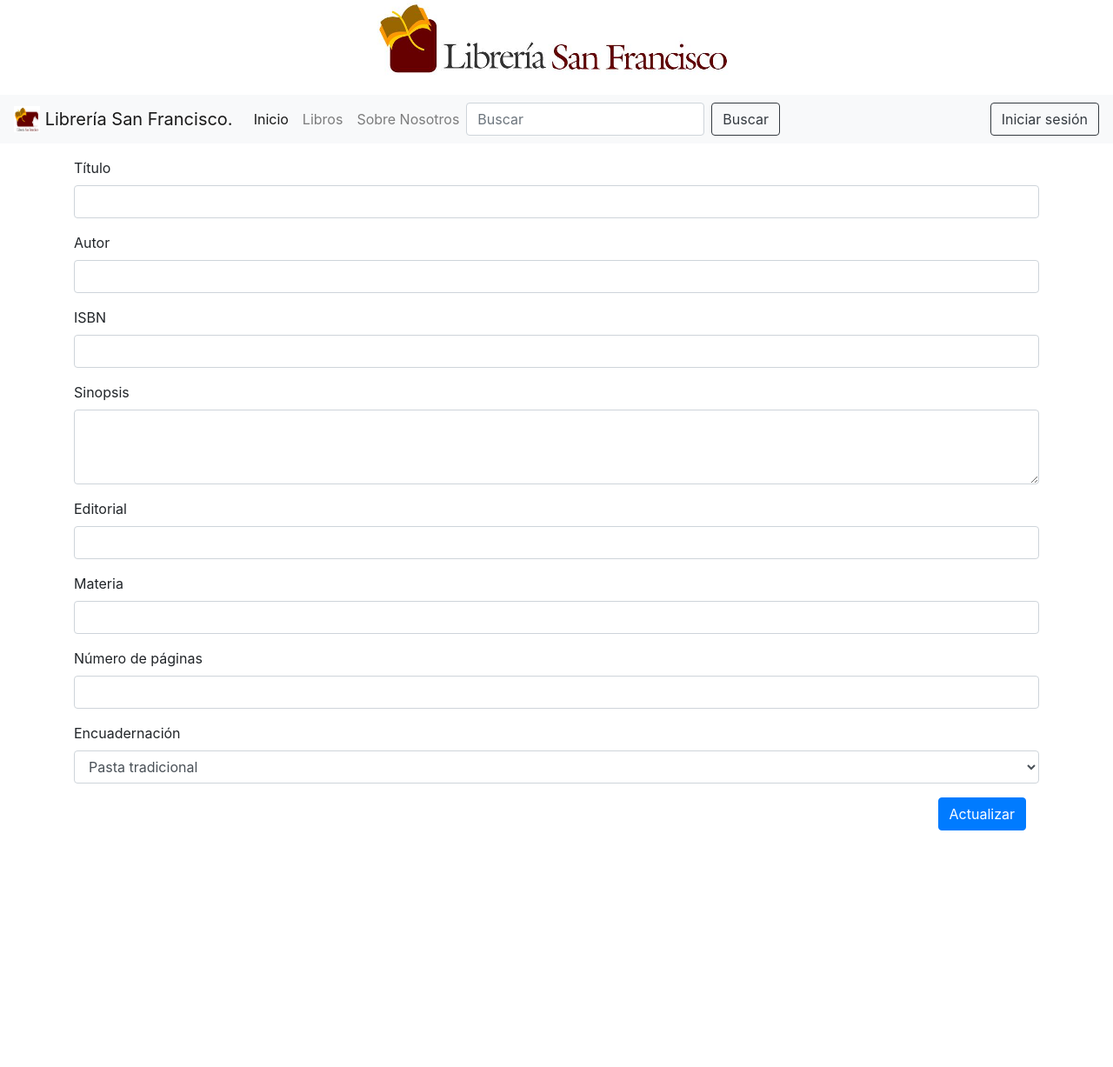
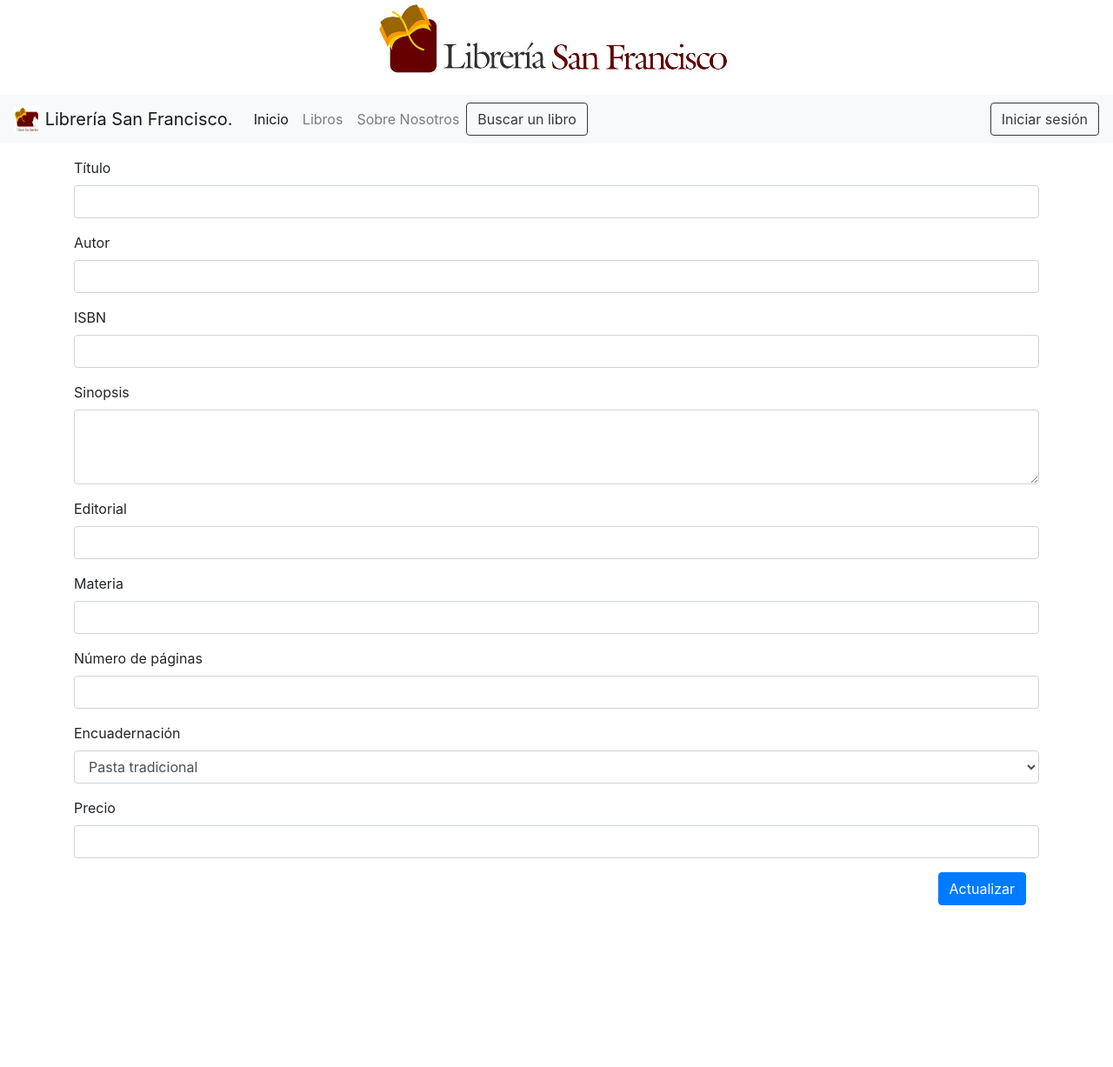
Before and after one commit to ricardogabrielvalle/proyecto_abd, a PHP site: page /modificando_libro.php in a window 1280 px wide. Shown: the top 1227 px of the page at 87% size. Run offline with PHP 8.4, Linux system fonts and the light colour scheme; data comes from the database, SQL or seed files in the repository; data that the repository does not hold is empty; some libraries are stand-ins or nearby versions.

Commit message:
Cambié la estructura de la base de datos

```diff
--- a/actualiza_libro.php
+++ b/actualiza_libro.php
@@ -8,6 +8,7 @@ $editorial = $_POST['editorial'];
 $materia = $_POST['materia'];
 $paginas = $_POST['paginas'];
 $encuadernacion = $_POST['encuadernacion'];
+$precio = $_POST['precio'];
 
 require "conexion.php";
 
@@ -46,6 +47,10 @@ $sql = "UPDATE libros SET encuadernacion='$encuadernacion' WHERE codigo=$codigo"
 if ($conexion->query($sql) !== TRUE) {
     $error = true;
 }
+$sql = "UPDATE libros SET precio='$precio' WHERE codigo=$codigo";
+if ($conexion->query($sql) !== TRUE) {
+    $error = true;
+}
 
 
 //Comprobamos si hubo errores antes de hacer commit
--- a/agregar_libro.php
+++ b/agregar_libro.php
@@ -38,6 +38,10 @@ include 'navbar.php';
 	      <option>Pasta dura</option>
 	    </select>
 	  </div>
+	  <div class="form-group">
+	    <label for="precio">Precio</label>
+	    <input type="text" class="form-control" id="precio" name="precio" placeholder="Escriba el precio del libro">
+	  </div>
 	  <button type="submit" class="btn btn-primary">Submit</button>
 	</form>
 </div>
--- a/insertar_libro.php
+++ b/insertar_libro.php
@@ -8,6 +8,7 @@ $editorial = $_POST['editorial'];
 $materia = $_POST['materia'];
 $paginas = $_POST['paginas'];
 $encuadernacion = $_POST['encuadernacion'];
+$precio = $_POST['precio'];
 $estado_insercion = false;
 /*
 echo "$titulo \n";
@@ -20,8 +21,8 @@ echo "$paginas \n";
 echo "$encuadernacion \n";
 */
 require 'conexion.php';// se realiza la conexión a la BD
-$sql = "INSERT INTO libros (titulo, autor, isbn, sinopsis, editorial, materia, paginas, encuadernacion) VALUES
-('$titulo', '$autor', '$isbn', '$sinopsis', '$editorial', '$materia', '$paginas', '$encuadernacion')";
+$sql = "INSERT INTO libros (titulo, autor, isbn, sinopsis, editorial, materia, paginas, encuadernacion, precio) VALUES
+('$titulo', '$autor', '$isbn', '$sinopsis', '$editorial', '$materia', '$paginas', '$encuadernacion', '$precio')";
 if ($conexion->query($sql) === TRUE)
 {
     $estado_insercion = true;
--- a/mis_favoritos.php
+++ b/mis_favoritos.php
@@ -24,6 +24,7 @@
                     <th scope="col">Materia</th>
                     <th scope="col">Páginas</th>
                     <th scope="col">Encuadernación</th>
+                    <th scope="col">Precio</th>
                 </tr>
             </thead>
 	<?php if ($resultado->num_rows > 0): ?>
@@ -43,6 +44,7 @@
                 $materia = $row_libro["materia"];
                 $paginas = $row_libro["paginas"];
                 $encuadernacion = $row_libro["encuadernacion"];
+                $precio = $row_libro['precio'];
 	        	?>
 	        	<tbody>
                 	<tr>
@@ -55,6 +57,7 @@
                         <td><?php echo $materia ?></td>
                         <td><?php echo $paginas ?></td>
                         <td><?php echo $encuadernacion ?></td>
+                        <td><?php echo $precio ?></td>
                     </tr>
                 <?php endwhile; ?>
 	    <?php endwhile; ?>
--- a/modificando_libro.php
+++ b/modificando_libro.php
@@ -13,6 +13,7 @@ $editorial = $row["editorial"];
 $materia = $row["materia"];
 $paginas = $row["paginas"];
 $encuadernacion = $row["encuadernacion"];
+$precio = $row["precio"];
 $conexion->close();
 ?>
 <!DOCTYPE html>
@@ -63,6 +64,10 @@ $conexion->close();
 		      <option>Pasta dura</option>
 		    </select>
 		  </div>
+		  <div class="form-group">
+		    <label for="precio">Precio</label>
+		    <input type="text" class="form-control" id="precio" name="precio" value="<?php echo $precio ?>">
+		  </div>
 		  <div class="container" align="right">
 		  	<button type="submit" class="btn btn-primary">Actualizar</button>
 		  </div>
--- a/modificar_libros.php
+++ b/modificar_libros.php
@@ -25,6 +25,7 @@ $resultado = $conexion->query($sql);
                                 <th scope="col">Materia</th>
                                 <th scope="col">Páginas</th>
                                 <th scope="col">Encuadernación</th>
+                                <th scope="col">Precio</th>
                                 <th scope="col">Selecc.</th>
                             </tr>
                         </thead>
@@ -39,6 +40,7 @@ $resultado = $conexion->query($sql);
                             $materia = $row["materia"];
                             $paginas = $row["paginas"];
                             $encuadernacion = $row["encuadernacion"];
+                            $precio = $row["precio"];
                         ?>
                         <tbody>
                             <tr>
@@ -51,6 +53,7 @@ $resultado = $conexion->query($sql);
                                 <td><?php echo $materia ?></td>
                                 <td><?php echo $paginas ?></td>
                                 <td><?php echo $encuadernacion ?></td>
+                                <td><?php echo $precio ?></td>
                                 <td><input type="radio" value="<?php echo $codigo ?>" name="seleccion"></td>
                             </tr>
 
--- a/navbar.php
+++ b/navbar.php
@@ -74,10 +74,9 @@ else
                       <ul class="navbar-nav mr-auto">
                         <li class="nav-item active">
                           <form class="form-inline my-2 my-lg-0">
-                            <input class="form-control mr-sm-2" type="search" placeholder="Buscar" aria-label="Buscar">
                             <!-- Button trigger modal -->
                             <button type="button" class="btn btn-outline-dark my-2 my-sm-0" data-toggle="modal" data-target="#buscar">
-                              Buscar
+                              Buscar un libro
                             </button>
                           </form>
                         </li>
@@ -153,10 +152,9 @@ else
                       <ul class="navbar-nav mr-auto">
                         <li class="nav-item active">
                           <form class="form-inline my-2 my-lg-0">
-                            <input class="form-control mr-sm-2" type="search" placeholder="Buscar" aria-label="Buscar">
                             <!-- Button trigger modal -->
                             <button type="button" class="btn btn-outline-dark my-2 my-sm-0" data-toggle="modal" data-target="#buscar">
-                              Buscar
+                              Buscar un libro
                             </button>
                           </form>
                         </li>
@@ -223,10 +221,9 @@ else
                       <ul class="navbar-nav mr-auto">
                         <li class="nav-item active">
                           <form class="form-inline my-2 my-lg-0">
-                            <input class="form-control mr-sm-2" type="search" placeholder="Buscar" aria-label="Buscar">
                             <!-- Button trigger modal -->
                             <button type="button" class="btn btn-outline-dark my-2 my-sm-0" data-toggle="modal" data-target="#buscar">
-                              Buscar
+                              Buscar un libro
                             </button>
                           </form>
                         </li>
```
Also changed, not shown: mostrar_libros.php (+10 -5 lines).
